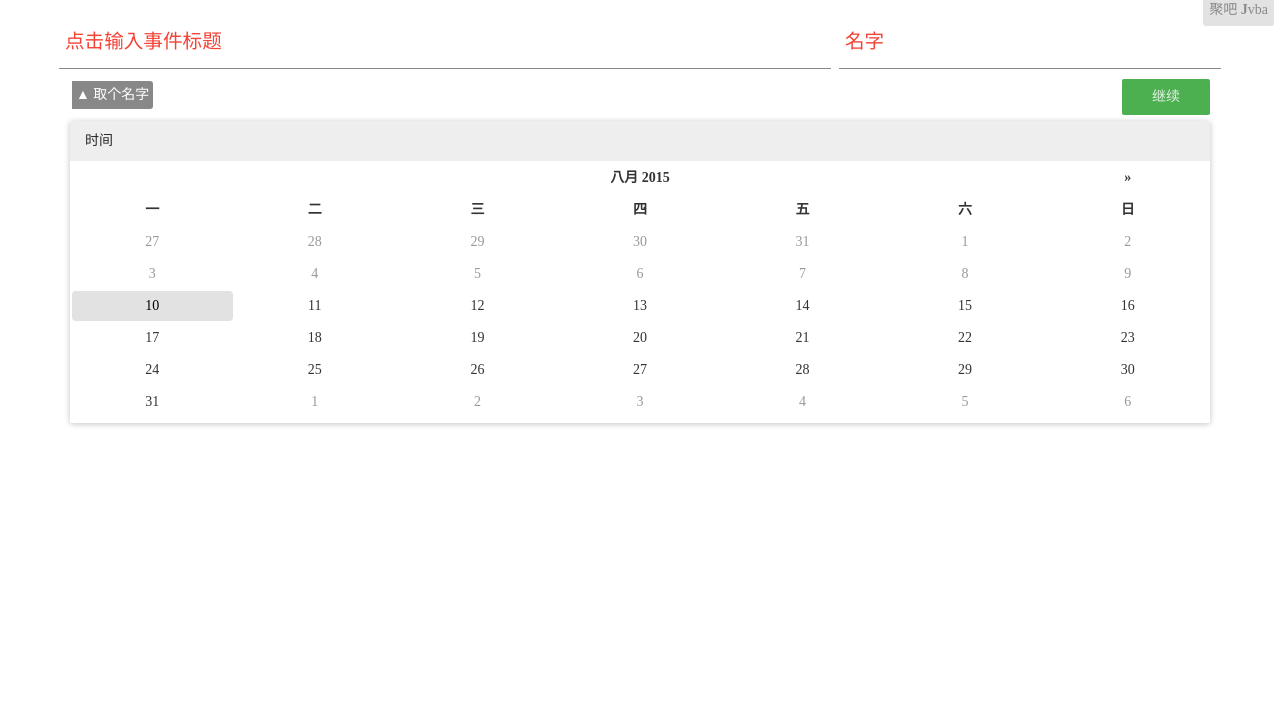
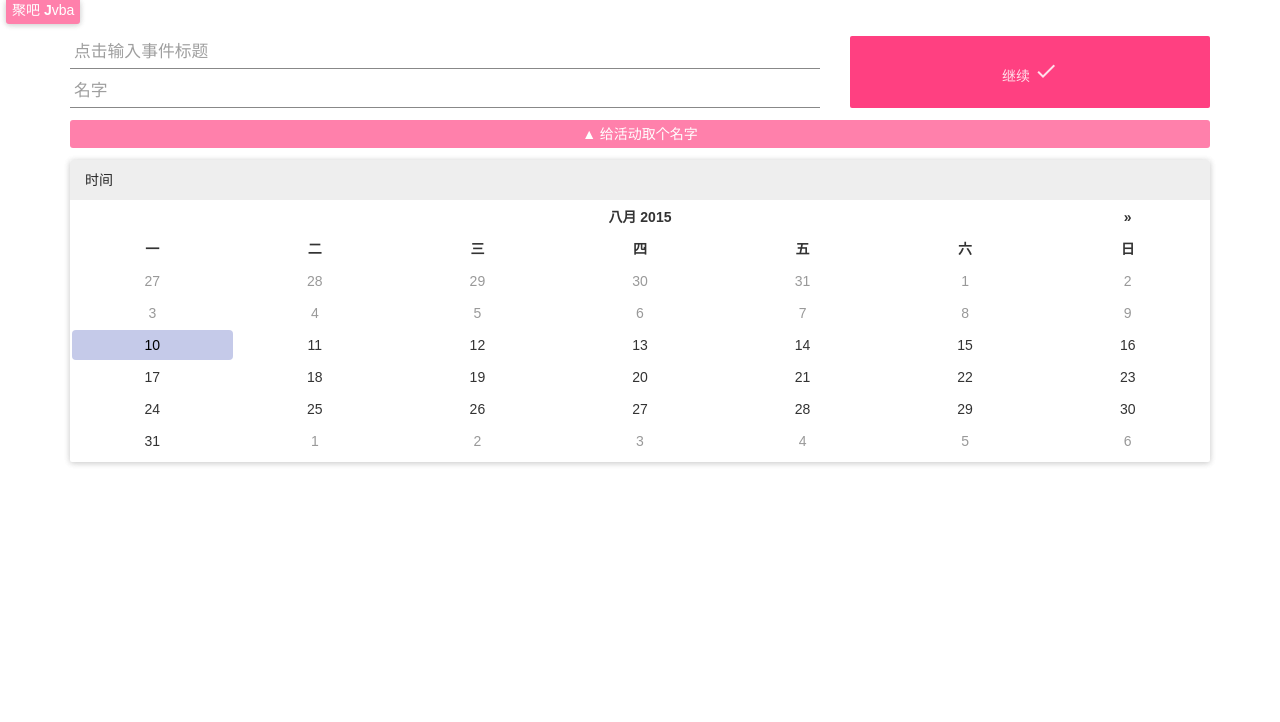
Before and after one commit to JLLLinn/groupschedulingapp, a Django app: a page that uses schsite/event_scheduling/templates/event_scheduling/create_date.html in a window 1280 px wide. Shown: the top 722 px of the page. Run offline with Django 3.2, Linux system fonts and the light colour scheme; some libraries are stand-ins or nearby versions.

Commit message:
changed UI

```diff
--- a/schsite/event_scheduling/static/event_scheduling/css/style.css
+++ b/schsite/event_scheduling/static/event_scheduling/css/style.css
@@ -1,7 +1,6 @@
-body, h1 {
-    font-family: "Microsoft YaHei", "STXihei";
-    background-color: #fff;
-    overflow-x: hidden;
+body,button {
+     font-family: "Microsoft YaHei", "STXihei", sans-serif;
+    background-color: #FFFFFF;
 }
 
 #homeContainer {
@@ -20,94 +19,101 @@ a:hover {
 
 #promoList {
     list-style-type: none;
-    font-size: 1.2em;
     padding: 0px;
     margin: 0px;
 }
 
 .page-title {
-    margin-top: 4px;
-    border-bottom: 1px solid rgba(0, 0, 0, .12);
-    padding: 6px;
+    font-family: "Microsoft YaHei", "STXihei", sans-serif;
+    margin-top: 0px;
+    /*border-bottom: 1px solid rgba(255, 255, 255, .12);*/
 }
 
 #eventTitle, .titleCreate {
     border: 0px;
     width: 100%;
-    padding: 6px;
-    font-size: 1.4em;
+    padding: 4px;
+    font-size: 1.2em;
     color: #000;
-    line-height: 40px;
     border-width: 0px 0px 1px 0px;
     border-color: #888888;
     border-style: solid;
+    background-color: inherit;
+    border-radius: 0px;
 
 }
 
 #eventTitle {
-    color: #888;
+    text-align: center;
+    color: #000000;
+    opacity: .87;
+
 }
 
 .titleCreate {
     width: 100%;
-    color: #388E3C;
 }
 
 .titleCreate::-webkit-input-placeholder {
     /* WebKit browsers */
-    color: #f44336;
+    color: rgba(0,0,0,.38);
 }
 
 .titleCreate:-moz-placeholder {
     /* Mozilla Firefox 4 to 18 */
-    color: #f44336;
-    opacity: 1;
+    color: rgba(0,0,0,.38);
 }
 
 .titleCreate::-moz-placeholder {
     /* Mozilla Firefox 19+ */
-    color: #f44336;
-    opacity: 1;
+    color: rgba(0,0,0,.38);
 }
 
 .titleCreate:-ms-input-placeholder {
     /* Internet Explorer 10+ */
-    color: #f44336;
+    color: rgba(0,0,0,.38);
 }
 
 #planALink {
     text-align: center;
     position: fixed;
-    background-color: #e2e2e2;
-    color: #888;
+    background-color: #ff80ab;
+    color: rgba(255, 255, 255,1.0);
     top: 0px;
-    padding: 0px 6px 6px 6px;
-    right: 6px;
+    padding: 0px 6px 4px 6px;
+    left: 6px;
     cursor: pointer;
     border-radius: 0px 0px 3px 3px;
+    box-shadow: 0 1px 6px 0 rgba(0, 0, 0, 0.12), 0 1px 6px 0 rgba(0, 0, 0, 0.12);
+    transition: box-shadow 0.28s cubic-bezier(0.4, 0, 0.2, 1);
 }
 
 #planALink:hover {
-    color: #000;
+    color: rgba(255, 255, 255,1.0);
+    box-shadow: 0 5px 11px 0 rgba(0, 0, 0, 0.18), 0 4px 15px 0 rgba(0, 0, 0, 0.15);
 }
 
 #yourName {
-    width: 98%;
+    width: 95%;
+    float: left;
+    overflow:hidden;
     border-style: solid;
     border-color: #ff0000;
     border-width: 0px 0px 1px 0px;
+    border-radius: 0;
     padding: 2px;
+    padding-right: 3px;
     margin-right: 4px;
     height: 45px;
 }
 
 #whatToDo {
-    color: #fff;
+    color: rgb(255,255,255);
     float: left;
-    background-color: #888888;
+    background-color: #ff80ab;
     padding: 4px;
-    border-radius: 0px 3px 3px 0px;
-    margin: 2px;
+    border-radius: 3px 3px 3px 3px;
+    height : 28px;
 }
 
 .datepicker-inline, .table-condensed {
@@ -124,12 +130,13 @@ a:hover {
 }
 
 .datepicker table tr td.today {
-    background-color: #e2e2e2 !important;
+    /*background-color: #e2e2e2 !important;*/
+    background-color: #c5cae9 !important;
     background-image: none !important;
 }
 
 .datepicker table tr td.active {
-    background-color: #03a9f4 !important;
+    background-color: #3f51b5 !important;
     background-image: none !important;
 }
 
@@ -165,22 +172,24 @@ col:nth-child(2n+3) {
     display:none;
 }
 .names:hover .delete-btn-span {
-    color: grey;
+    color: #ff80ab;
     display:block;
 }
 .names:hover .mdi-action-delete:hover {
-    color: green;
+    color: #ff4081;
 }
 
 
 .names .username-span {
-    color: green;
+    color: #000;
+    opacity: 0.87;
     display:block;
 }
 .names .delete-btn-span {
     display:none;
 }
 .names {
+    padding-left: 2px;
     overflow: hidden;
     white-space: nowrap;
 }
@@ -211,7 +220,7 @@ col:nth-child(2n+3) {
 
 #firstMonth {
     text-align: right;
-    padding-right: 4px;
+    padding-right: 6px;
 }
 
 .monthSeperator {
@@ -290,3 +299,11 @@ input.datesCheck + * {
     color : #FFFFFF;
     opacity: 0.12;
 }
+
+.btn-material-pink-a200:not(.btn-link):not(.btn-flat) {
+    background-color: #FF4081;
+    color: rgba(255,255,255,.84)
+}
+.btn-material-pink-a200:hover:not(.btn-link):not(.btn-flat) {
+  background-color: #FF80AB;
+}
--- a/schsite/event_scheduling/static/event_scheduling/js/create_date.js
+++ b/schsite/event_scheduling/static/event_scheduling/js/create_date.js
@@ -40,15 +40,15 @@ function init() {
 }
 var initEventTitle = function () {
     var $eventTitleCreate_id = $("#eventTitleCreate");
-    blinkSomething($eventTitleCreate_id);
+    blinkSomething($('#whatToDo'));
     //$eventTitleCreate_id.fadeIn(200).fadeOut(200).fadeIn(200).fadeOut(200).fadeIn(200).fadeOut(200).fadeIn(200);
     $eventTitleCreate_id.on("input paste", function () {
         checkState();
         if ($(this).val().length >= MIN_TITLE_LENGTH) {
-            $(this).css("color", "#388E3C");
+            $(this).css("color", "rgba(0,0,0,.87)");
         }
         else {
-            $(this).css("color", "#f44336");
+            $(this).css("color", "rgba(0,0,0,.38)");
         }
     });
 };
@@ -58,10 +58,10 @@ var initNameCreate = function () {
 
         checkState();
         if ($(this).val().length >= MIN_NAME_LENGTH) {
-            $(this).css("color", "#388E3C");
+            $(this).css("color", "rgba(0,0,0,.87)");
         }
         else {
-            $(this).css("color", "#f44336");
+            $(this).css("color", "rgba(0,0,0,.38)");
         }
     });
 };
@@ -126,27 +126,27 @@ function checkState() {
     var message = "";
     var title_length = $("#eventTitleCreate").val().length;
     if (title_length <= 0) {
-        message = "▲ 取个名字";
+        message = "▲ 给活动取个名字";
         titleProblems = true;
     }
     else if (title_length < MIN_TITLE_LENGTH) {
-        message = "▲ 名字有点儿短。。";
+        message = "▲ 活动的名字有点儿短。。";
         titleProblems = true;
     }
     else if (title_length >= MAX_TITLE_LENGTH) {
-        message = "▲ 名字太长了。。";
+        message = "▲ 活动的名字太长了。。";
         titleProblems = true;
     } else if ((nameLen = $("#organizerNameCreate").val().length) < MIN_NAME_LENGTH) {
         if(nameLen == 0){
-            message = "◥ 您将显示给朋友的名字";
+            message = "▲ 您将显示给朋友的名字";
         } else {
-            message = "◥ 您的名字需要"+MIN_NAME_LENGTH+"个字以上";
+            message = "▲ 您的名字需要 "+MIN_NAME_LENGTH+" 个字以上";
         }
 
         nameProblems = true;
 
     } else if (date_selected_count <= 0) {
-        message = "▼ 选择天数";
+        message = "▼ 选择可供朋友们选择的时间 ▼";
         dateProblems = true;
     }
 
@@ -158,7 +158,7 @@ function checkState() {
         allDoneCreate_id.off();
         //allDoneCreate_id.prop("disabled", true);
         allDoneCreate_id.on("click", function () {
-            blinkSomething($whatToDo);
+            blinkSomething($("#whatToDo"));
         });
     } else if ((!titleProblems) && (!dateProblems)) {
         // $("#whatToDo").html("&#9654; Tap next when done");
--- a/schsite/event_scheduling/templates/event_scheduling/create_date.html
+++ b/schsite/event_scheduling/templates/event_scheduling/create_date.html
@@ -2,37 +2,37 @@
 {% load staticfiles %}
 {% block body %}
     <div class="container" id="homeContainer">
+        <br>
 
         <div class="row">
-            <div class="col-xs-8" style="padding-left:4px; padding-right:4px; margin-top:6px; margin-bottom:6px;">
+            <div class="col-xs-8">
+                <div class="" style=" margin-top:6px; margin-bottom:6px;">
                     <input type="text" placeholder="点击输入事件标题" id="eventTitleCreate" class="titleCreate"
                            style="display: inline-block;">
                 </div>
-            <div class="col-xs-4" style="padding-left:4px; padding-right:4px; margin-top:6px; margin-bottom:6px;">
+                <div class="" style=" margin-top:6px; margin-bottom:6px;">
                     <input type="text" placeholder="名字" id="organizerNameCreate" class="titleCreate"
                            style="display: inline-block;">
                 </div>
             </div>
 
-        <div class="row">
-            <div class="col-xs-8" style="text-align:left;padding-top:4px; padding-bottom:6px;">
-                <div id="whatToDo">&#9650; 取个名字</div>
-            </div>
-            <div class="col-xs-4" style="text-align:right;padding-top:4px; padding-bottom:6px;">
+            <div class="col-xs-4">
+                <div class="" style="text-align:center;margin-top:6px; margin-bottom:6px;">
 
-                <button id="allDoneCreate" class="btn btn-success" style="margin:0px;">
-                    继续
+                    <button id="allDoneCreate" class="btn btn-material-pink-a200"
+                            style="width:100%;float:right; height:72px;margin:0;padding-top: 0px;padding-bottom: 0px;">
+                         <span class="hidden-xs">继续</span> <i id="allDoneCreate" class="mdi-action-done"></i>
                     </button>
-                <!-- <div id="eventUrl" class="panel" style="display:none;">
-                  Your unique event url:<br/>
-                  <a href="" id="planUrl" ></a><br/>
-                  Visit it now!
-
-                  </div> -->
 
                 </div>
+            </div>
+        </div>
+        <div class="" style="text-align:center;margin-top:6px; margin-bottom:6px;">
+            <div id="whatToDo" style="width:100%;">&#9650; 给活动取个名字</div>
+        </div>
+        <br>
+        <br>
 
-        </div>
         <div class="row">
             <div class="col-xs-12">
                 <div class="panel panel-default">
```
Also changed, not shown: schsite/event_scheduling/static/event_scheduling/js/plan_detail.js (+8 -3 lines), schsite/event_scheduling/templates/event_scheduling/index.html (+30 -24 lines), schsite/event_scheduling/templates/event_scheduling/plan_detail.html (+11 -10 lines), 7 other files. Lines whose indentation alone changed are shown as unchanged.
